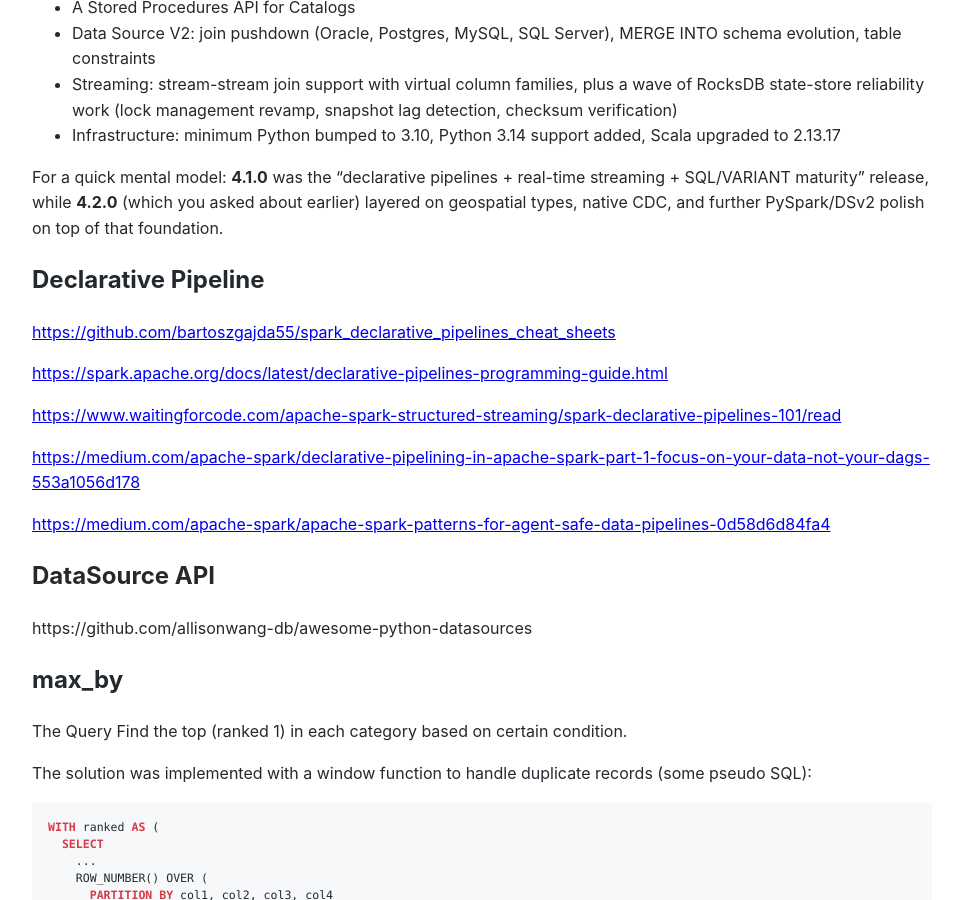
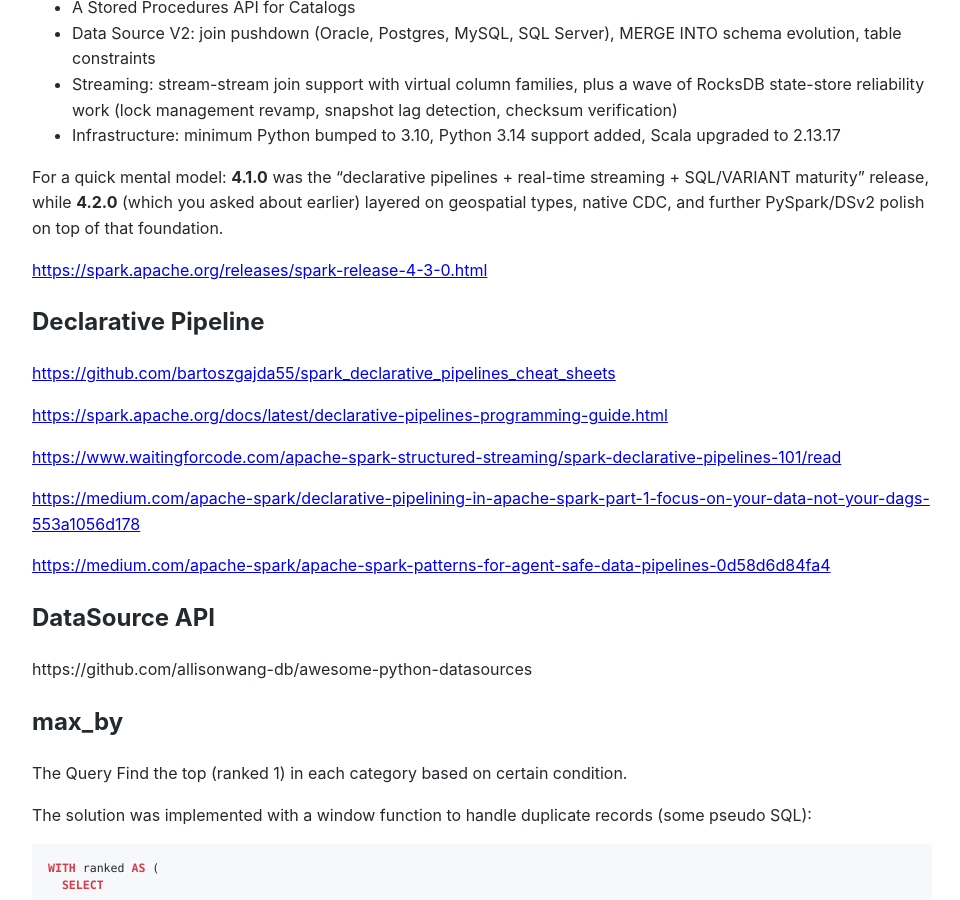
Before and after one commit to Michael-Lubinsky/michael-lubinsky.github.com, a Jekyll site: the page built from spark/spark_4.md, in a window 1280 px wide and 900 px high, scrolled down 1619 px. Shown: the whole window, without its empty margins (158-1118 px from the left). Built offline with Jekyll 4.4.1, drawn with Linux system fonts in a browser that asks for light colours; our own code applies the rules of GitHub Pages for plain Markdown files.

Commit message:
Update spark_4.md

```diff
--- a/spark/spark_4.md
+++ b/spark/spark_4.md
@@ -51,6 +51,9 @@
 - Infrastructure: minimum Python bumped to 3.10, Python 3.14 support added, Scala upgraded to 2.13.17
 
 For a quick mental model: **4.1.0** was the "declarative pipelines + real-time streaming + SQL/VARIANT maturity" release, while **4.2.0** (which you asked about earlier) layered on geospatial types, native CDC, and further PySpark/DSv2 polish on top of that foundation.
+
+
+<https://spark.apache.org/releases/spark-release-4-3-0.html>
 
 ## Declarative Pipeline
 
```
